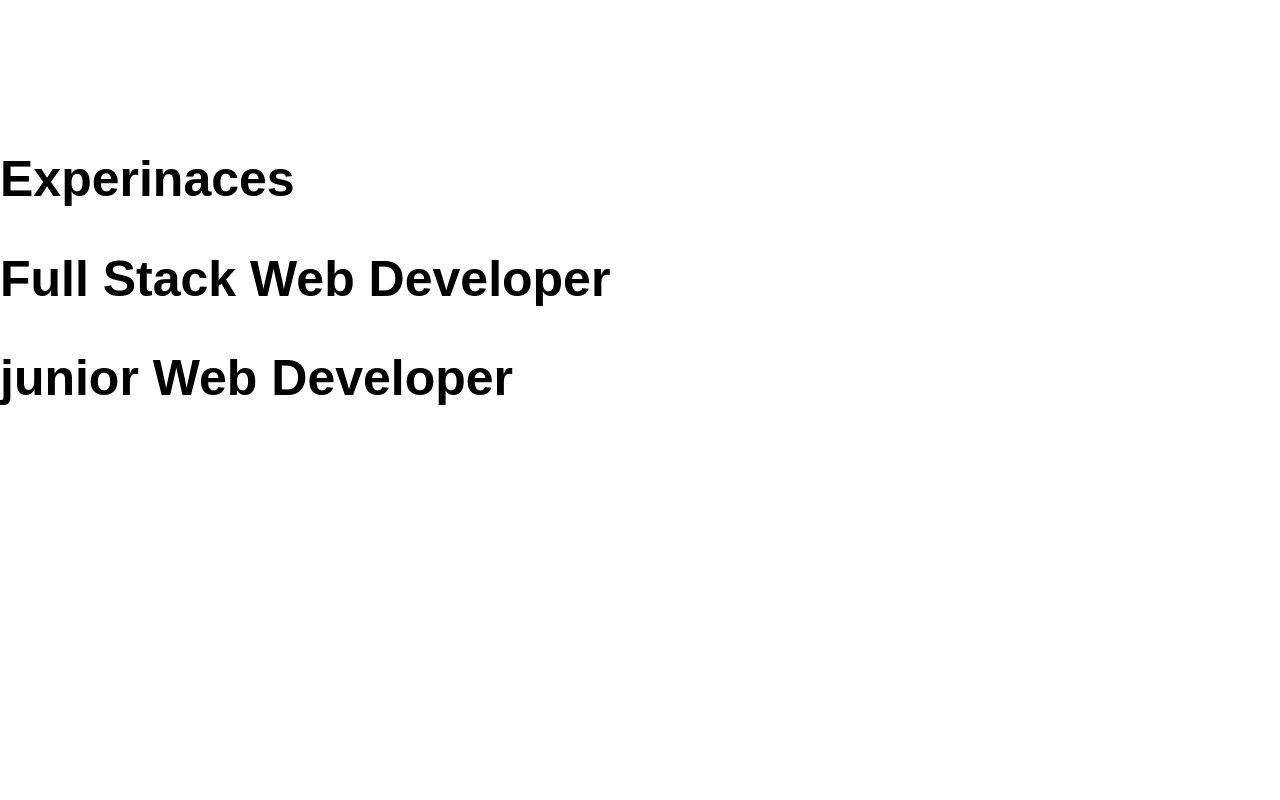
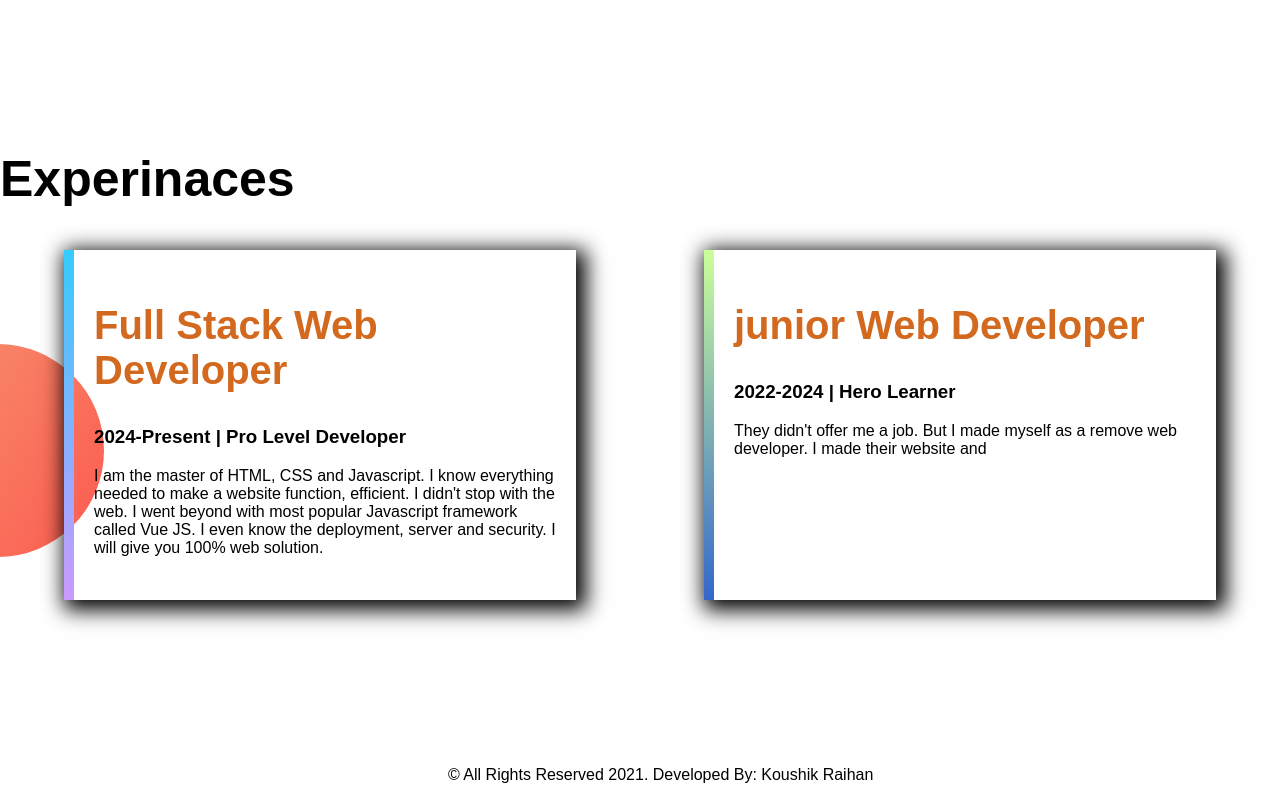
Before and after one commit to TayeburRahman/simpel_portfolio, a plain HTML site: page index.html in a window 1280 px wide. Shown: the part 1148-1948 px from the top of the page. Before the commit the page ends 1597 px from the top, so only its background shows below. Drawn offline with Linux system fonts and the light colour scheme.

Commit message:
fnish fast project

```diff
--- a/css/styel.css
+++ b/css/styel.css
@@ -62,7 +62,7 @@ body{
 }
 .link_buttons{
     text-decoration: none;
-    background-color: rgb(0, 255, 13);
+    background-color:#33cccc;
     padding: 15px  60px;
     border-radius: 5px;
 
@@ -75,3 +75,46 @@ h4{
     font-size: 30px;
     color:burlywood;
 }
+
+.Tayeb2{
+    display: flex;
+    height:350px;
+}
+.width2{
+    width: 50%;
+}
+.texthh1{
+    font-size: 40px;
+    color: chocolate;
+
+}
+.width2{
+    margin-left: 5%;
+    margin-right: 5%;
+    padding:20px;
+    box-shadow: 5px 5px 20px 5px black;
+
+}
+.experineces-area{
+    height: 600px;
+    background-image: url(../image/exp-bg.png);
+    background-repeat: no-repeat;
+    background-position: left;
+
+}
+#section-lefts{
+    border-left: 10px solid;
+    border-image: linear-gradient(to bottom, #33ccff 0%, #cc99ff 100%);
+    border-image-slice: 1;
+
+}
+#section-rights{
+    border-left: 10px solid;
+    border-image: linear-gradient(to bottom, #ccff99 0%, #3366cc 100%);
+    border-image-slice: 1;
+
+
+}
+#footer-sec {
+    margin-left:35%;
+}
--- a/index.html
+++ b/index.html
@@ -45,16 +45,25 @@
 
     <section class="experineces-area">
       <h1>Experinaces</h1>
-      <div class="">
-        <h1>Full Stack Web Developer</h1>
+    <div class="Tayeb2">
+
+      <div id="section-lefts" class="width2">
+        <h1 class="texthh1">Full Stack Web Developer</h1>
+        <h3>2024-Present | Pro Level Developer</h3>
+        <p>I am the master of HTML, CSS and Javascript. I know everything needed to make a website function, efficient. I didn't stop with the web. I went beyond with most popular Javascript framework called Vue JS. I even know the deployment, server and security. I will give you 100% web solution.</p>
 
       </div>
-      <div>
+      <div id="section-rights" class="width2">
+        <h1 class="texthh1">junior Web Developer</h1>
+        <h3>2022-2024 | Hero Learner</h3>
+        <p>They didn't offer me a job. But I made myself as a remove web developer. I made their website and</p>
+      </divclass="width2">
 
-      </div class="">
-      <h1>junior Web Developer</h1>
+    </div>
+    <p></p>
 
     </section>
+    <p id="footer-sec">© All Rights Reserved 2021. Developed By: Koushik Raihan</p>
 
 
 
```
Also changed, not shown: image/index.html (deleted, +0 -52 lines), image/208750757_1251131581986569_2423068260924419456_n.jpg (deleted), image/baby (1).png (deleted), image/baby (2).png (deleted), image/profile.png (deleted), image/profile2.png (deleted), image/zunayed evan.jpg (deleted).
